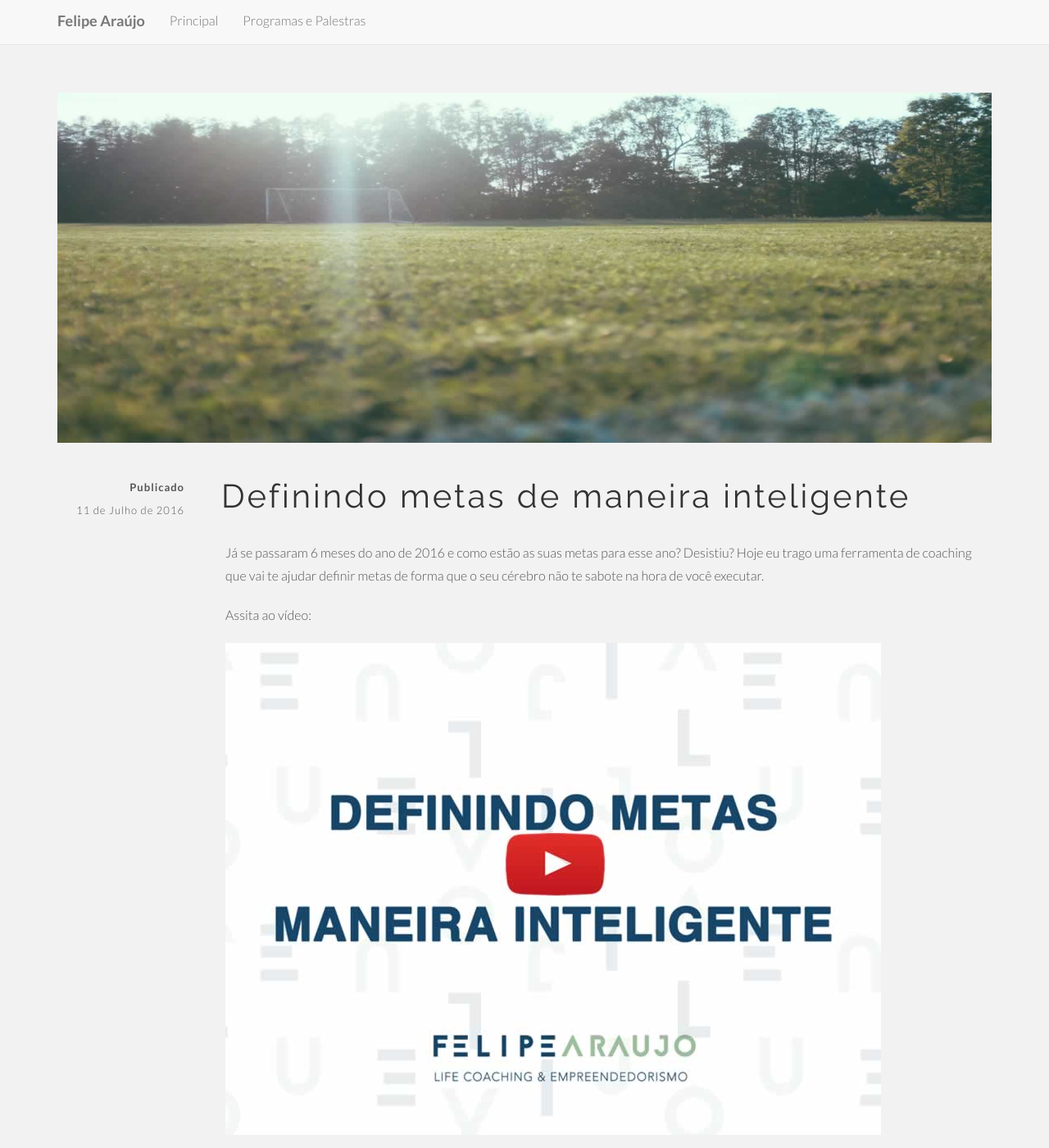
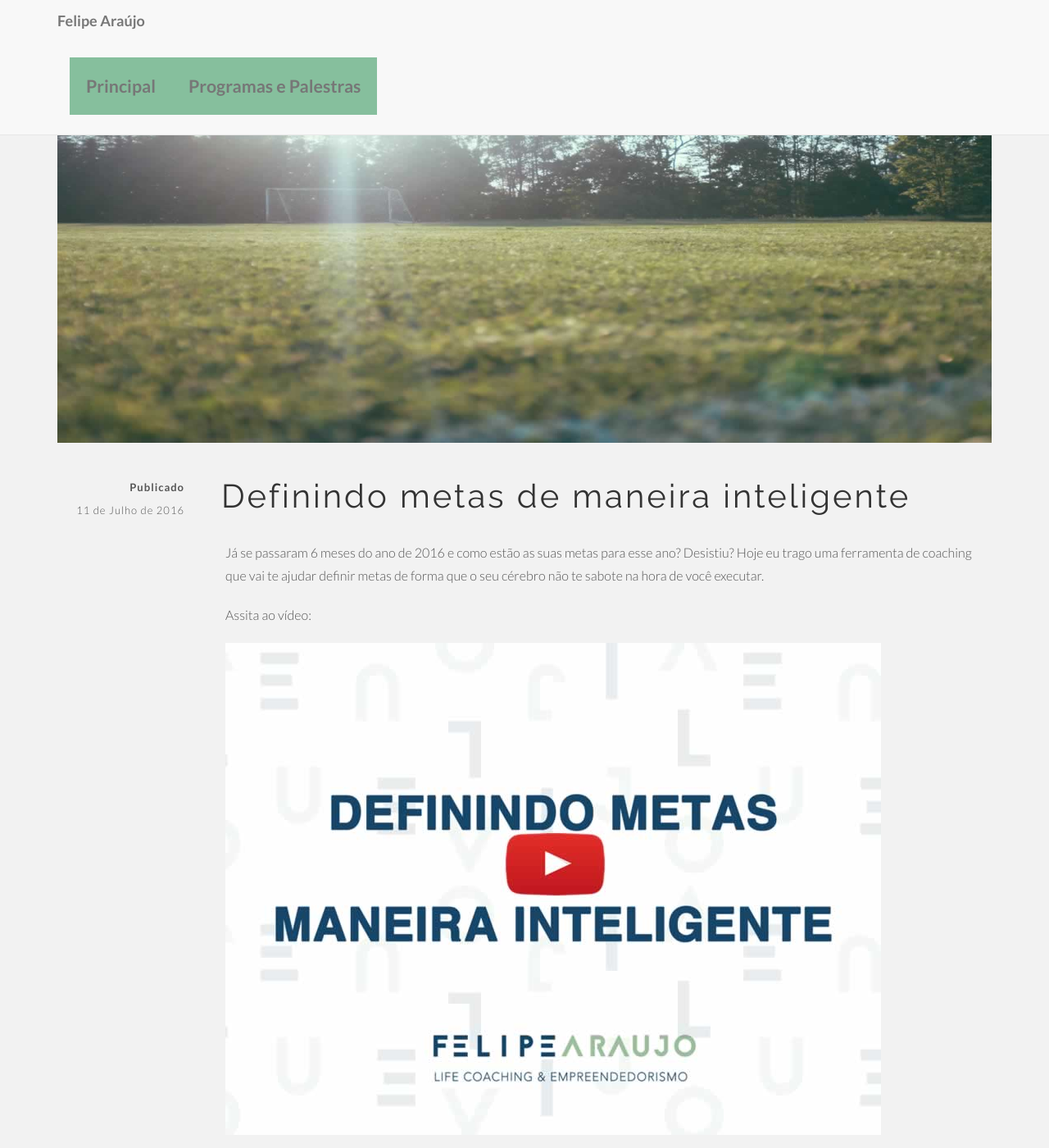
Before and after one commit to araujofelipe/felipearaujocoach, a Jekyll site: the page built from _posts/2016-07-11-definindo-metas-de-forma-inteligente.markdown, in a window 1280 px wide and 1400 px high. Shown: the whole window at 82% size. Built offline with Jekyll 4.4.1, drawn with Linux system fonts in a browser that asks for light colours; comment, search, counter and statistics services are not loaded.

```diff
--- a/assets/css/main.css
+++ b/assets/css/main.css
@@ -694,3 +694,41 @@ p>tag {
         padding-top: 340px;
     }
 }
+
+/*LINKS*/
+ul.nav {
+    margin-bottom:12px;
+    clear: both;
+    text-align: center;
+    padding-top: 20px;
+}
+ul.nav li {
+    padding: 0px;
+    position: relative;
+    margin-bottom: 12px;
+}
+ul.nav li a {
+    width: 100%;
+    text-align: center;
+    padding: 25px 20px;
+    background: #86bf9d;
+    font-weight: 900;
+    font-size: 16pt;
+    color: #fff;
+
+}
+.user-area {
+    text-align: center;
+    margin-top: 20px;
+    padding-top: 15px;
+}
+.user-area h3 {
+    font-weight: 700;
+}
+.user-img {
+    width: 90px;
+    height: 90px;
+    vertical-align: middle;
+    margin-bottom:10px;
+    text-align: center;
+}
```
Also changed, not shown: _layouts/links.html (added, +10 -0 lines), links.html (added, +21 -0 lines).
